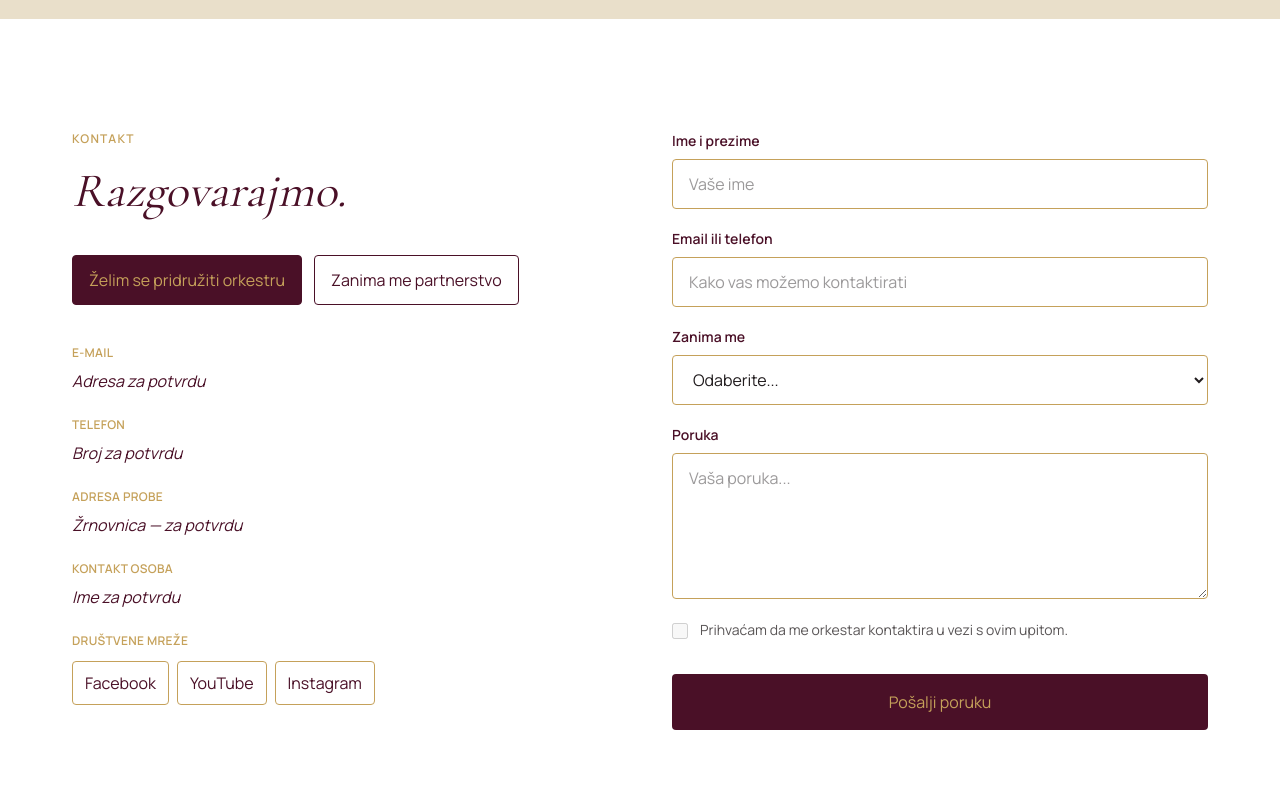
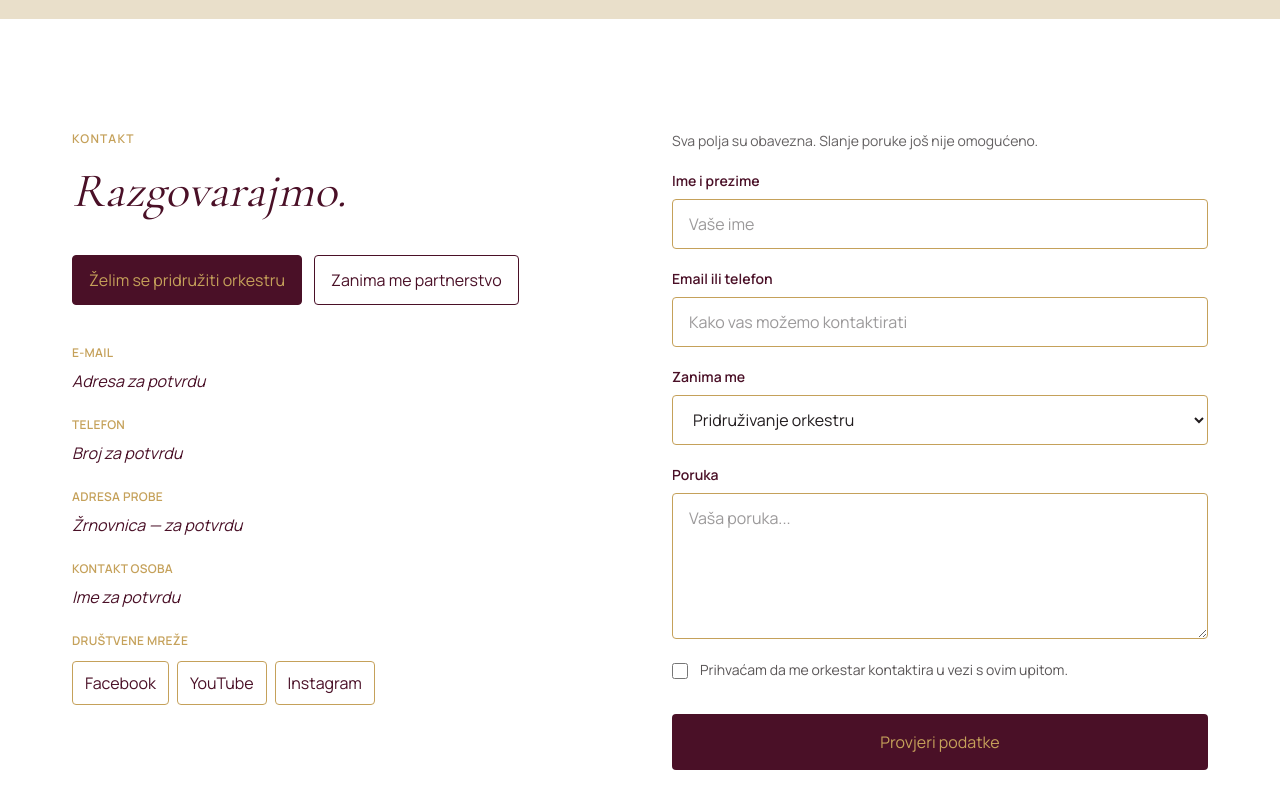
Before and after one commit to KonnyDaugh/hgd-stjepan-radic-website, a Next.js app: page / in a window 1280 px wide. Shown: the part 10120-10920 px from the top of the page. Built offline with nearby package versions, Linux system fonts and the light colour scheme.

Commit message:
feat: add contact form validation

```diff
--- a/src/components/sections/contact-section.tsx
+++ b/src/components/sections/contact-section.tsx
@@ -1,4 +1,11 @@
+'use client';
+
+import { useState } from "react";
+import type { FormEvent } from "react";
+
 import { Container } from "@/components/ui/container";
+
+type ContactInterest = "join" | "partnership";
 
 const contactDetails = [
   {
@@ -24,7 +31,51 @@ const socialPlatforms = ["Facebook", "YouTube", "Instagram"];
 const fieldClassName =
   "mt-2 block w-full min-w-0 rounded border border-gold bg-white px-4 py-3 text-base text-charcoal placeholder:text-charcoal/45 disabled:cursor-not-allowed disabled:opacity-100";
 
+const interestButtonClassName =
+  "inline-flex min-h-11 w-full items-center justify-center rounded border border-burgundy px-4 py-3 text-sm font-semibold text-burgundy transition-colors hover:border-gold focus-visible:outline-2 focus-visible:outline-offset-2 focus-visible:outline-gold aria-pressed:bg-burgundy aria-pressed:text-gold sm:w-auto";
+
 export function ContactSection() {
+    const [interest, setInterest] = useState<ContactInterest>("join");
+
+    const [formNotice, setFormNotice] = useState<string | null>(null);
+
+    function handleSubmit(event: FormEvent<HTMLFormElement>) {
+    event.preventDefault();
+
+    const formData = new FormData(event.currentTarget);
+
+    const name = String(formData.get("name") ?? "").trim();
+    const replyTo = String(formData.get("replyTo") ?? "").trim();
+    const message = String(formData.get("message") ?? "").trim();
+
+        if (!name || !replyTo || !message) {
+            setFormNotice(
+            "Ispunite sva obavezna polja. Samo razmaci nisu dovoljni.",
+            );
+            return;
+        }
+
+        const isEmail = /^[^\s@]+@[^\s@]+\.[^\s@]+$/.test(replyTo);
+
+        const phoneDigits = replyTo.replace(/\D/g, "");
+
+        const isPhone =
+        /^\+?[0-9 ()-]+$/.test(replyTo) &&
+        phoneDigits.length >= 7 &&
+        phoneDigits.length <= 15;
+
+        if (!isEmail && !isPhone) {
+            setFormNotice(
+                "Unesite e-mail adresu ili broj telefona u ispravnom obliku.",
+            );
+            return;
+        }
+
+        setFormNotice(
+            "Obavezna polja su popunjena. Poruka nije poslana.",
+        );
+    }
+
   return (
     <section
       id="kontakt"
@@ -45,19 +96,25 @@ export function ContactSection() {
               Razgovarajmo.
             </h2>
 
-            <div className="mt-10 flex flex-wrap gap-3">
+            <div
+                role="group"
+                aria-label="Tema upita"
+                className="mt-10 flex flex-wrap gap-3"
+                >
                 <button
                     type="button"
-                disabled
-                className="inline-flex min-h-11 w-full items-center justify-center rounded border border-burgundy bg-burgundy px-4 py-3 text-sm font-semibold text-gold disabled:cursor-not-allowed sm:w-auto"
+                    aria-pressed={interest === "join"}
+                    onClick={() => setInterest("join")}
+                    className={interestButtonClassName}
                 >
                     Želim se pridružiti orkestru
                 </button>
 
                 <button
                     type="button"
-                disabled
-                className="inline-flex min-h-11 w-full items-center justify-center rounded border border-burgundy px-4 py-3 text-sm font-semibold text-burgundy disabled:cursor-not-allowed sm:w-auto"
+                    aria-pressed={interest === "partnership"}
+                    onClick={() => setInterest("partnership")}
+                    className={interestButtonClassName}
                 >
                     Zanima me partnerstvo
                 </button>
@@ -100,8 +157,14 @@ export function ContactSection() {
             </dl>
           </div>
 
-          <form aria-label="Kontakt obrazac">
-            <fieldset disabled className="min-w-0 space-y-5">
+          <form
+                aria-label="Kontakt obrazac"
+                onSubmit={handleSubmit}
+                onInput={() => setFormNotice(null)}>
+            <p className="mb-5 text-sm text-charcoal/70">
+                Sva polja su obavezna. Slanje poruke još nije omogućeno.
+            </p>
+            <fieldset className="min-w-0 space-y-5">
                 <legend className="sr-only">Pošaljite nam poruku</legend>
 
                 <div>
@@ -118,6 +181,7 @@ export function ContactSection() {
                         type="text"
                         autoComplete="name"
                         placeholder="Vaše ime"
+                        required
                         className={fieldClassName}
                     />
                 </div>
@@ -135,6 +199,7 @@ export function ContactSection() {
                         name="replyTo"
                         type="text"
                         placeholder="Kako vas možemo kontaktirati"
+                        required
                         className={fieldClassName}
                     />
                 </div>
@@ -150,12 +215,16 @@ export function ContactSection() {
                     <select
                         id="contact-interest"
                         name="interest"
-                        defaultValue=""
+                        value={interest}
+                        onChange={(event) => {
+                            const value = event.currentTarget.value;
+
+                            if (value === "join" || value === "partnership") {
+                            setInterest(value);
+                            }
+                        }}
                         className={fieldClassName}
                         >
-                        <option value="" disabled>
-                        Odaberite...
-                        </option>
                         <option value="join">Pridruživanje orkestru</option>
                         <option value="partnership">Partnerstvo</option>
                     </select>
@@ -174,6 +243,7 @@ export function ContactSection() {
                         name="message"
                         rows={5}
                         placeholder="Vaša poruka..."
+                        required
                         className={`${fieldClassName} resize-y`}
                     />
                 </div>
@@ -186,6 +256,7 @@ export function ContactSection() {
                         id="contact-consent"
                         name="consent"
                         type="checkbox"
+                        required
                         className="mt-1 h-4 w-4 shrink-0 accent-burgundy disabled:cursor-not-allowed"
                     />
 
@@ -197,13 +268,20 @@ export function ContactSection() {
                 <div className="pt-3">
                     <button
                         type="submit"
-                        disabled
-                        className="inline-flex min-h-11 w-full items-center justify-center rounded bg-burgundy px-6 py-4 text-lg font-semibold text-gold disabled:cursor-not-allowed"
+                        className="inline-flex min-h-11 w-full items-center justify-center rounded bg-burgundy px-6 py-4 text-lg font-semibold text-gold focus-visible:outline-2 focus-visible:outline-offset-2 focus-visible:outline-gold"
                     >
-                        Pošalji poruku
+                        Provjeri podatke
                     </button>
                 </div>
             </fieldset>
+            {formNotice && (
+                <p
+                    role="status"
+                    className="mt-4 rounded border border-gold/40 bg-gold/10 px-4 py-3 text-sm text-burgundy"
+                >
+                    {formNotice}
+                </p>
+            )}
           </form>
         </div>
       </Container>
```
Lines whose indentation alone changed are shown as unchanged.
